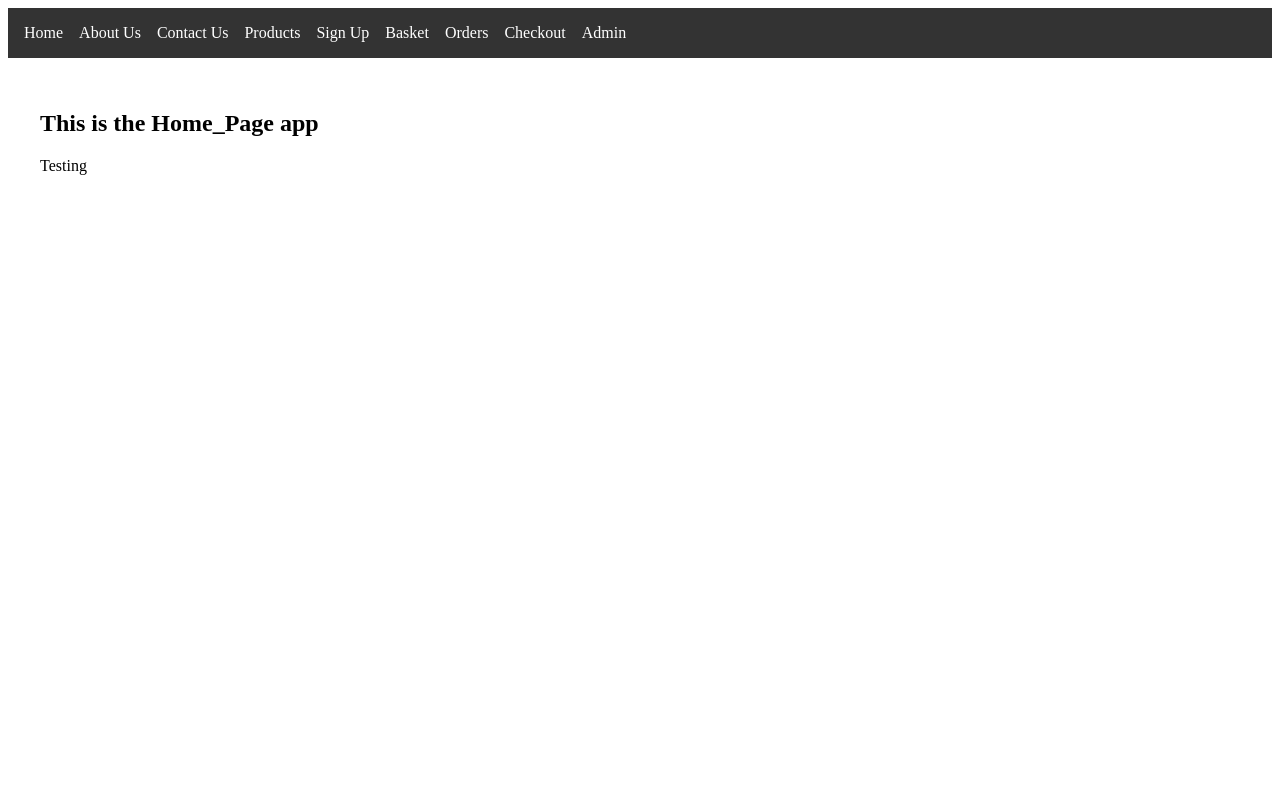
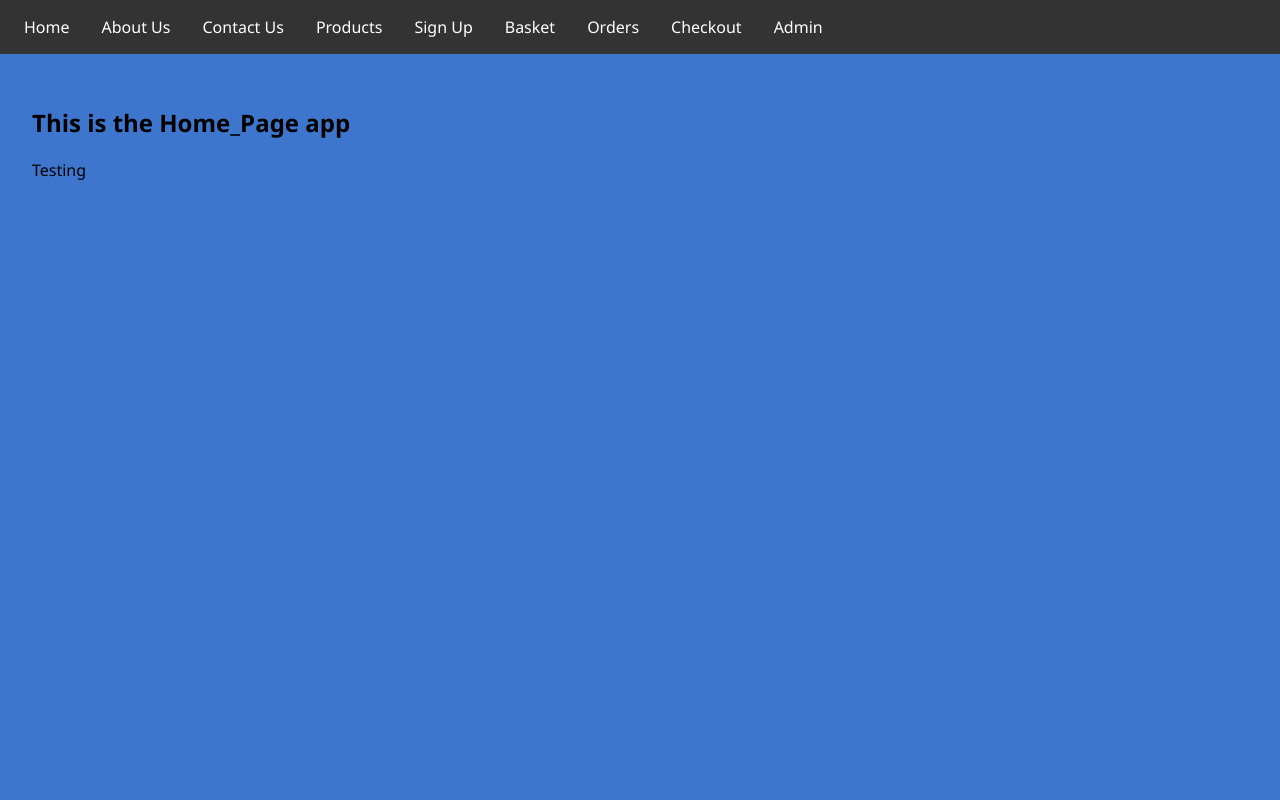
Before and after one commit to Zaid748-collab/Team-31, a Django app: page / in a window 1280 px wide. Run offline with Django 5.2, Linux system fonts and the light colour scheme.

Commit message:
Added base.css for basic styling

```diff
--- a/Team31Project/Team31Project/settings.py
+++ b/Team31Project/Team31Project/settings.py
@@ -141,6 +141,9 @@ USE_TZ = True
 
 STATIC_URL = 'static/'
 
+STATICFILES_DIRS = [BASE_DIR / "static"]
+
+
 # Default primary key field type
 # https://docs.djangoproject.com/en/5.2/ref/settings/#default-auto-field
 
--- /dev/null
+++ b/Team31Project/static/css/base.css
@@ -0,0 +1,20 @@
+body {
+  font-family: 'Segoe UI', sans-serif;
+  background-color: #3d76cc;
+  margin: 0;
+  padding: 0;
+}
+
+nav {
+  background-color: #333;
+}
+
+nav a {
+  color: white;
+  text-decoration: none;
+  padding: 0.5rem;
+}
+
+nav a:hover {
+  text-decoration: underline;
+}
--- a/Team31Project/templates/base.html
+++ b/Team31Project/templates/base.html
@@ -1,3 +1,6 @@
+{% load static %}
+<link rel="stylesheet" href="{% static 'css/base.css' %}">
+
 <!DOCTYPE html>
 <html lang="en">
 <head>
```
